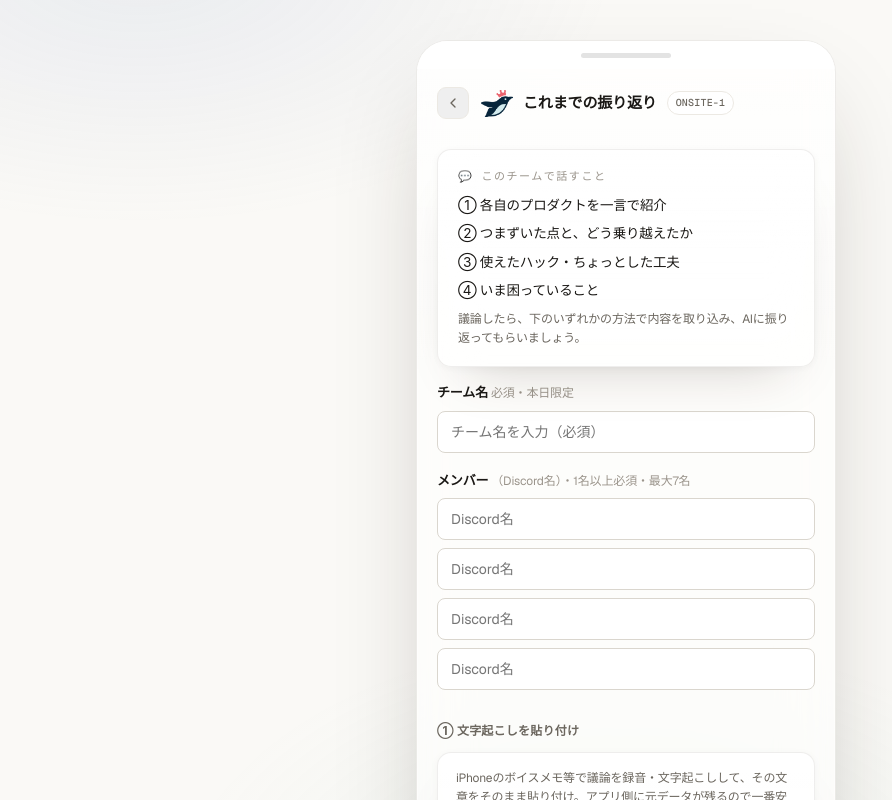
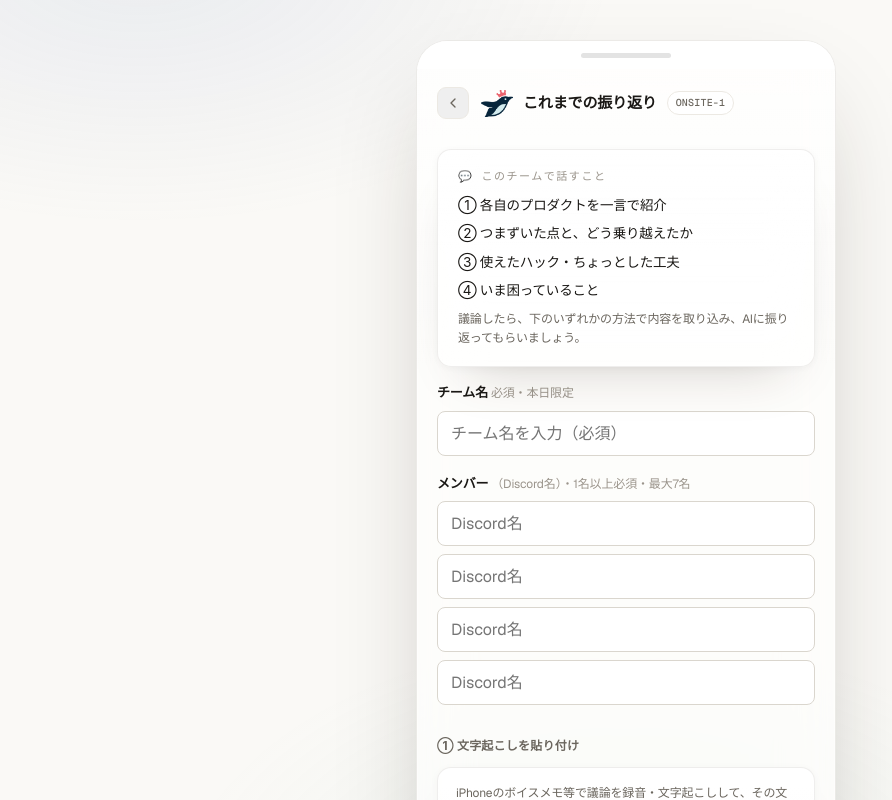
Before and after one commit to kou-uni/workshop-visualizer, a Next.js app: page /onsite/record in a window 1280 px wide. Shown: the top 800 px of the page, without its empty margins (14-906 px from the left). Built offline with nearby package versions, Linux system fonts and the light colour scheme; a web font is replaced by a local one.

Commit message:
スマホ: 入力欄を16pxに（iOSのタップ時自動ズーム＝画面ズレを解消・文字も拡大）＋viewport明示
Co-Authored-By: Claude Opus 4.8 (1M context) <noreply@anthropic.com>

```diff
--- a/app/globals.css
+++ b/app/globals.css
@@ -184,7 +184,7 @@ h3 { font-size: 15px; font-weight: 600; }
 .field label { display: block; font-size: 13px; font-weight: 600; margin-bottom: 7px; }
 .field .hint { font-size: 12px; color: var(--fg-3); font-weight: 400; }
 .input, .textarea {
-  width: 100%; font-family: var(--font); font-size: 14px; color: var(--fg);
+  width: 100%; font-family: var(--font); font-size: 16px; color: var(--fg); /* 16px未満だとiOSがタップ時に自動ズームするため16px */
   border: 1px solid var(--border-strong); border-radius: var(--radius-sm);
   padding: 11px 13px; background: var(--bg); transition: .15s;
   resize: none;
--- a/app/layout.tsx
+++ b/app/layout.tsx
@@ -1,10 +1,17 @@
 import './globals.css';
-import type { Metadata } from 'next';
+import type { Metadata, Viewport } from 'next';
 
 export const metadata: Metadata = {
   title: 'web3・AI概論 第8回 ワークショップ',
   description: '第8回 振り返り会 — オンライン＆リアル',
   icons: { icon: '/logo.png', apple: '/logo.png', shortcut: '/logo.png' },
+};
+
+// スマホで画面にピタッと合うように（自動ズーム抑制は入力欄16pxで対応・拡大操作は許可＝アクセシビリティ維持）
+export const viewport: Viewport = {
+  width: 'device-width',
+  initialScale: 1,
+  viewportFit: 'cover',
 };
 
 export default function RootLayout({ children }: { children: React.ReactNode }) {
```
